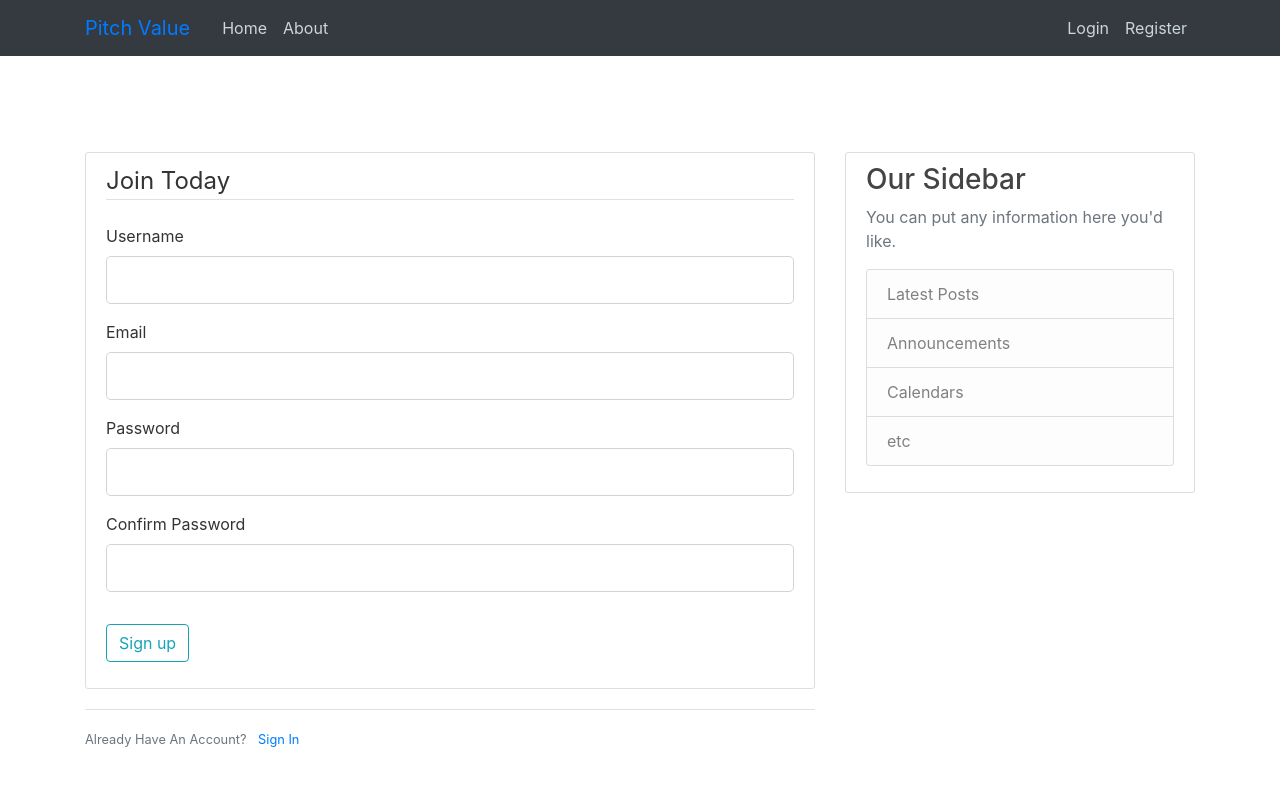
After one commit to alex-muliande/alexBlog, a Flask app: page /register in a window 1280 px wide. The commit adds this page. Shown: the top 786 px of the page. Run offline with Flask 2, Linux system fonts and the light colour scheme; some libraries are stand-ins or nearby versions.

```diff
--- a/forms.py
+++ b/forms.py
@@ -1,5 +1,5 @@
 from flask_wtf import FlaskForm
-from wtforms import StringField, PasswordField, SubmitField,BooleanField
+from wtforms import StringField, PasswordField, SubmitField, BooleanField
 from wtforms.validators import DataRequired, Length, Email, EqualTo
 
 class RegistrationForm(FlaskForm):
--- a/pitch.py
+++ b/pitch.py
@@ -1,8 +1,12 @@
-from flask import Flask, render_template, url_for
+from flask import Flask, render_template, url_for, flash,redirect
 from forms import RegistrationForm, LoginForm
+
 app = Flask(__name__)
 
 app.config['SECRET_KEY'] = '023cb1594e4c4ad9ae26d719b65b472f'
+
+
+
 
 
 posts = [
@@ -21,8 +25,8 @@ posts = [
     }
 ]
 
+# @app.route('/')
 @app.route('/')
-@app.route('/home')
 def home():
     return render_template('home.html', posts=posts)
 
@@ -31,15 +35,24 @@ def home():
 def about():
      return render_template('about.html', title='About')
 
-@app.route('/register')
+@app.route('/register', methods=['GET','POST'])
 def register():
     form = RegistrationForm()
+    if form.validate_on_submit():
+        flash(f'Account created for {form.username.data}!', 'success')
+        return redirect(url_for('home'))
     return render_template('register.html', title='Register', form=form)
 
-@app.route('/login')
+@app.route('/login', methods=['GET','POST'])
 def login():
-    form = RegistrationForm()
-    return render_template('login.html', title='Login', form=form)
+    form = LoginForm()
+    if form.validate_on_submit():
+        if form.email.data == 'alex@gmail.com' and form.password.data=='pass':
+            flash('You have been logged in!', 'Success')
+            return redirect(url_for('home'))
+        else:
+            flash('Login Unsuccessful.Please check Username and password', 'danger')
+    return render_template('login.html', title='Login', form=form )
 
 
 if __name__ == '__main__':
--- a/templates/about.html
+++ b/templates/about.html
@@ -1,5 +1,5 @@
 {% extends "layout.html"%}
-00{% block content%}
+{% block content%}
 
 <h1> About page</h1>
 
--- a/templates/layout.html
+++ b/templates/layout.html
@@ -51,6 +51,15 @@
     <main role="main" class="container">
         <div class="row">
             <div class="col-md-8">
+                {% with messages = get_flashed_messages(with_categories=true) %}
+                {% if messages %}
+                {% for category, message in messages %}
+                <div class="alert alert-{{category}}">
+                    {{message}}
+                </div>
+                {% endfor %}
+                {% endif%}
+                {% endwith%}
                 {% block content %}{% endblock %}
             </div>
             <div class="col-md-4">
--- /dev/null
+++ b/templates/register.html
@@ -0,0 +1,72 @@
+{% extends "layout.html" %}
+{% block content %}
+    <div class="content-section">
+        <form method="POST" action="">
+            {{ form.hidden_tag() }}
+            <fieldset class="form-group">
+                <legend class="border-bottom mb-4">Join Today</legend>
+                <div class="form-group">
+                    {{ form.username.label(class="form-control-label") }}
+
+                    {% if form.username.errors %}
+                        {{ form.username(class="form-control form-control-lg is-invalid") }}
+                        <div class="invalid-feedback">
+                            {% for error in form.username.errors %}
+                                <span>{{ error }}</span>
+                            {% endfor %}
+                        </div>
+                    {% else %}
+                        {{ form.username(class="form-control form-control-lg") }}
+                    {% endif %}
+                </div>
+                <div class="form-group">
+                    {{ form.email.label(class="form-control-label") }}
+                    {% if form.email.errors %}
+                        {{ form.email(class="form-control form-control-lg is-invalid") }}
+                        <div class="invalid-feedback">
+                            {% for error in form.email.errors %}
+                                <span>{{ error }}</span>
+                            {% endfor %}
+                        </div>
+                    {% else %}
+                        {{ form.email(class="form-control form-control-lg") }}
+                    {% endif %}
+                </div>
+                <div class="form-group">
+                    {{ form.password.label(class="form-control-label") }}
+                    {% if form.password.errors %}
+                        {{ form.password(class="form-control form-control-lg is-invalid") }}
+                        <div class="invalid-feedback">
+                            {% for error in form.password.errors %}
+                                <span>{{ error }}</span>
+                            {% endfor %}
+                        </div>
+                    {% else %}
+                        {{ form.password(class="form-control form-control-lg") }}
+                    {% endif %}
+                </div>
+                <div class="form-group">
+                    {{ form.confirm_password.label(class="form-control-label") }}
+                    {% if form.confirm_password.errors %}
+                        {{ form.confirm_password(class="form-control form-control-lg is-invalid") }}
+                        <div class="invalid-feedback">
+                            {% for error in form.confirm_password.errors %}
+                                <span>{{ error }}</span>
+                            {% endfor %}
+                        </div>
+                    {% else %}
+                        {{ form.confirm_password(class="form-control form-control-lg") }}
+                    {% endif %}
+                </div>
+            </fieldset>
+            <div class="form-group">
+                {{ form.submit(class="btn btn-outline-info") }}
+            </div>
+        </form>
+    </div>
+    <div class="border-top pt-3">
+        <small class="text-muted">
+            Already Have An Account? <a class="ml-2" href="{{ url_for('login') }}">Sign In</a>
+        </small>
+    </div>
+{% endblock content %}
```
Also changed, not shown: templates/login.html (added, +52 -0 lines).
